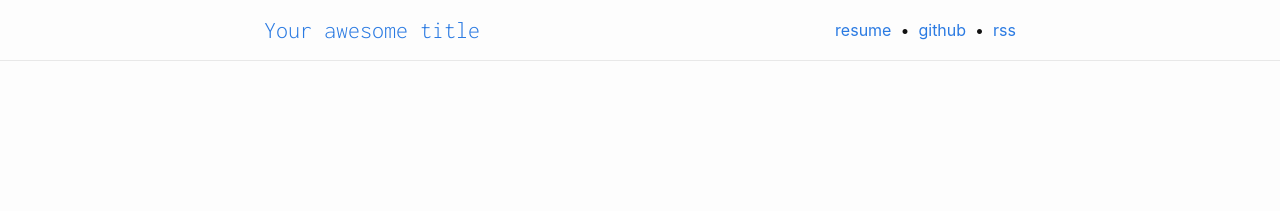
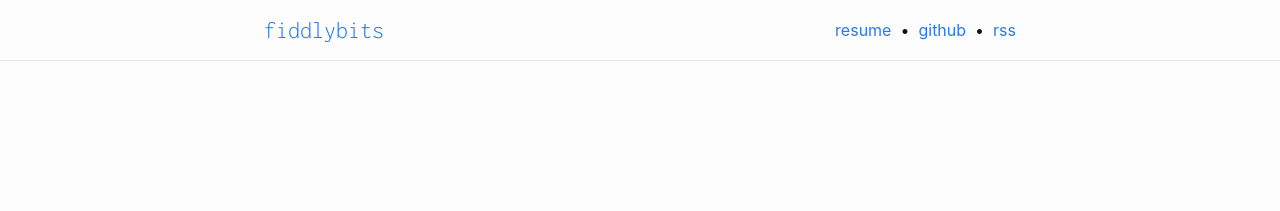
Before and after one commit to seansfkelley/seansfkelley.github.io, a Jekyll site: the page built from index.md, in a window 1280 px wide. Shown: the top 211 px of the page. Built offline with Jekyll 4.4.1, drawn with Linux system fonts in a browser that asks for light colours; some web fonts are replaced.

Commit message:
Rename the site.

```diff
--- a/_config.yml
+++ b/_config.yml
@@ -1,4 +1,4 @@
-title: Your awesome title
+title: fiddlybits
 email: your-email@example.com
 description: >-
   Write an awesome description for your new site here. You can edit this
```
